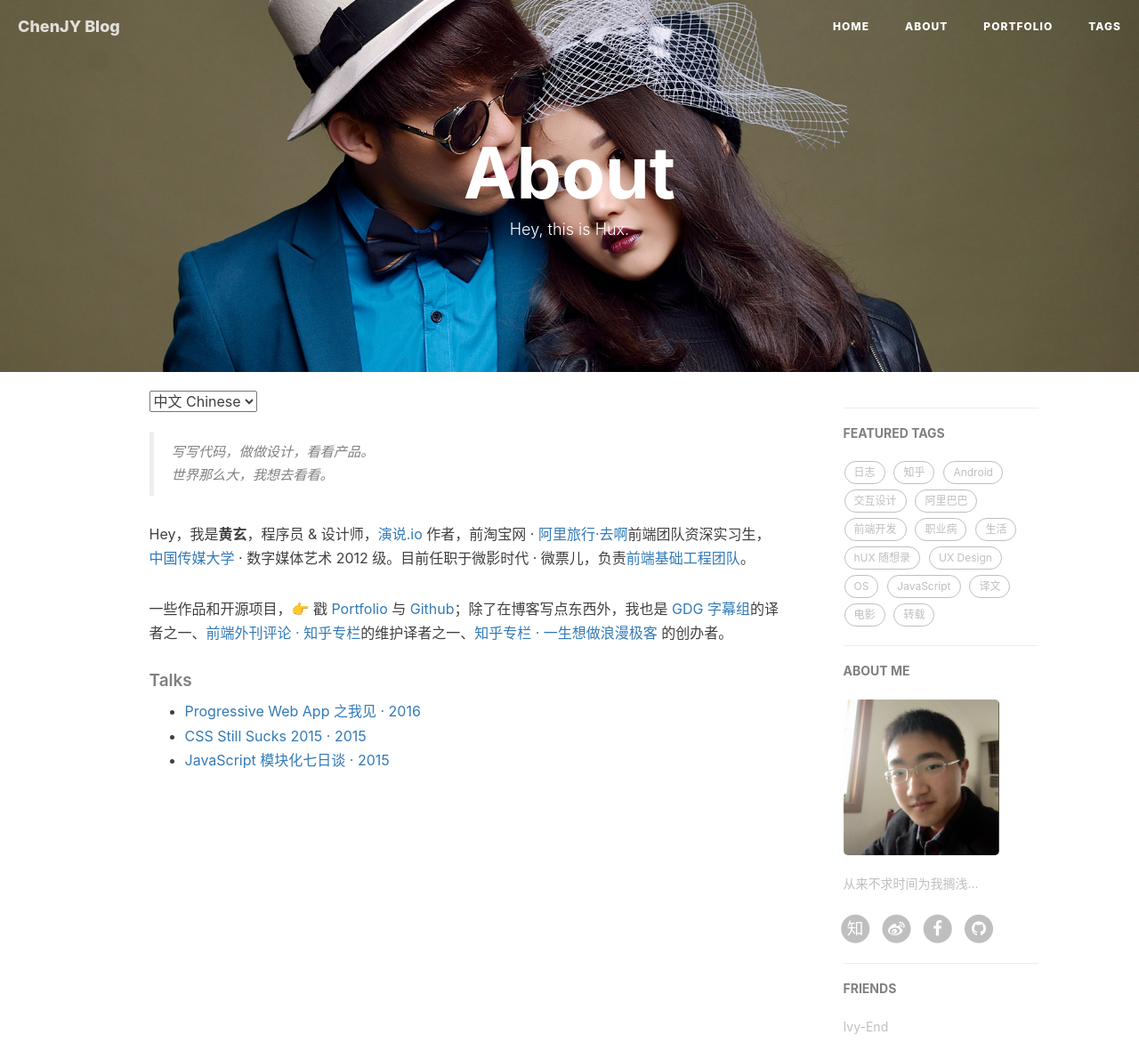
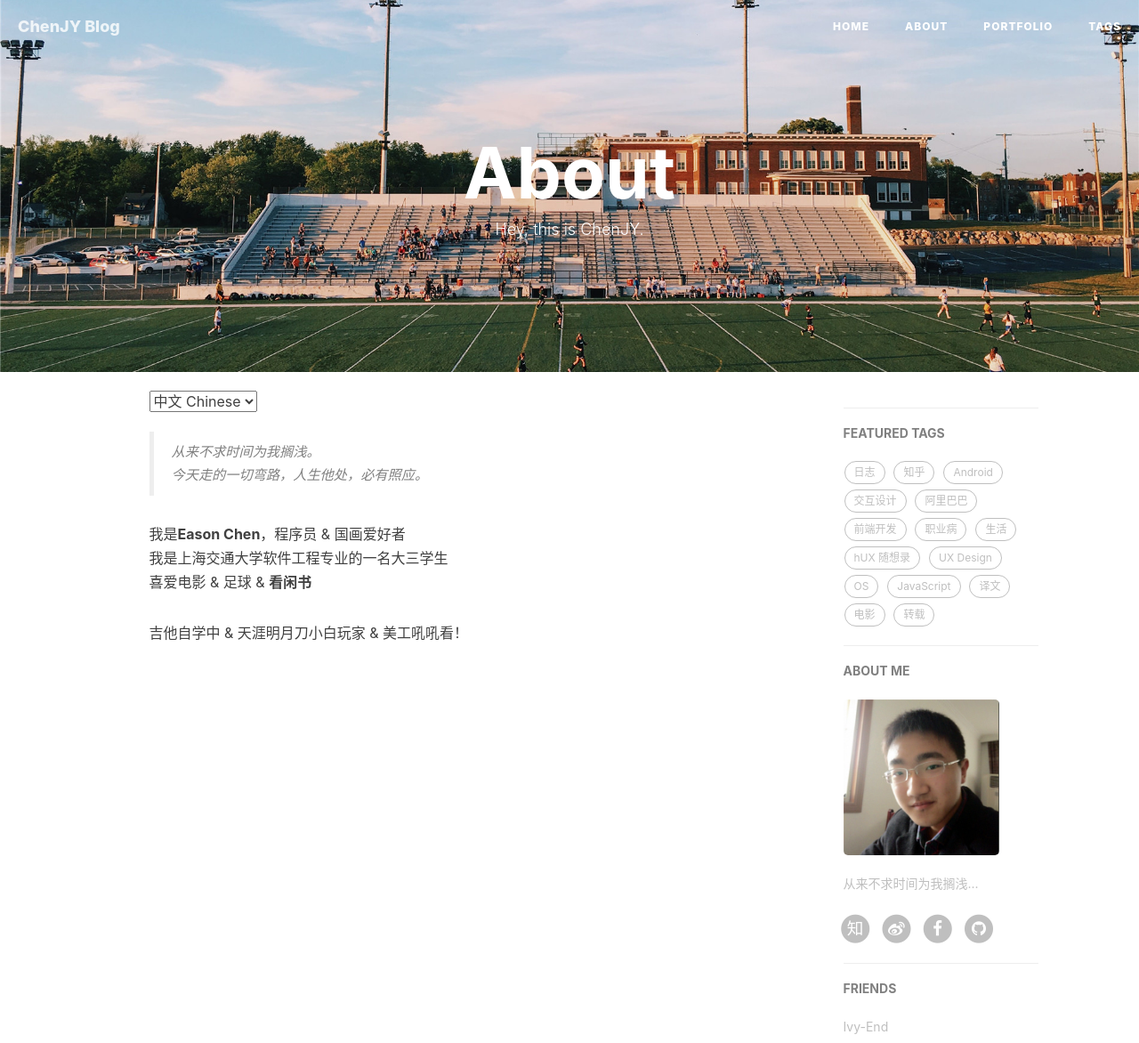
Before and after one commit to jiayangchen/jiayangchen.github.io, a Jekyll site: the page built from about.html, in a window 1280 px wide, cut to the strip 0-1172 px from the top of the page. Shown: the whole strip at 89% size. Built offline with Jekyll 4.4.1, drawn with Linux system fonts in a browser that asks for light colours; nearby versions of some CDN libraries; comment, search, counter and statistics services are not loaded.

Commit message:
2016-09-23

```diff
--- a/about.html
+++ b/about.html
@@ -1,8 +1,8 @@
 ---
 layout: page
 title: "About"
-description: "Hey, this is Hux."
-header-img: "img/about-bg.jpg"
+description: "Hey, this is ChenJY."
+header-img: "img/about_bg.jpg"
 ---
 
 <!-- Language Selector -->
@@ -15,20 +15,15 @@ header-img: "img/about-bg.jpg"
 <div class="zh post-container">
 
     <!--copied from markdown -->
-    <blockquote><p>写写代码，做做设计，看看产品。<br>
-    世界那么大，我想去看看。</p></blockquote>
+    <blockquote><p>从来不求时间为我搁浅。<br>
+    今天走的一切弯路，人生他处，必有照应。</p></blockquote>
 
-    <p>Hey，我是<strong>黄玄</strong>，程序员 &amp; 设计师，<a href="http://zhuanlan.zhihu.com/p/21280918">演说.io</a> 作者，前淘宝网 · <a href="http://alitrip.com">阿里旅行·去啊</a>前端团队资深实习生，<a href="http://by.cuc.edu.cn/">中国传媒大学</a> · 数字媒体艺术 2012 级。目前任职于微影时代 · 微票儿，负责<a href="http://wepiaoFEI.github.io">前端基础工程团队</a>。</p>
+    <p>我是<strong>Eason Chen</strong>，程序员 &amp; 国画爱好者<br>
+    我是上海交通大学软件工程专业的一名大三学生<br>
+    喜爱电影 &amp; 足球 &amp; <strong>看闲书</strong></p>
 
-    <p>一些作品和开源项目，👉 戳 <a href="/portfolio">Portfolio</a> 与 <a href="http://github.com/huxpro">Github</a>；除了在博客写点东西外，我也是 <a href="http://www.gfansub.com/">GDG 字幕组</a>的译者之一、<a href="http://zhuanlan.zhihu.com/FrontendMagazine">前端外刊评论 · 知乎专栏</a>的维护译者之一、<a href="http://zhuanlan.zhihu.com/huxblog">知乎专栏 · 一生想做浪漫极客</a> 的创办者。</p>
+    <p>吉他自学中 &amp; 天涯明月刀小白玩家 &amp; 美工吼吼看！</p>
 
-    <h5>Talks</h5>
-
-    <ul>
-    <li><a href="http://huangxuan.me/2016/06/05/pwa-in-my-pov/">Progressive Web App 之我见 · 2016</a></li>
-    <li><a href="http://huangxuan.me/2015/12/28/css-sucks-2015/">CSS Still Sucks 2015 · 2015</a></li>
-    <li><a href="http://huangxuan.me/2015/07/09/js-module-7day/">JavaScript 模块化七日谈 · 2015</a></li>
-    </ul>
 </div>
 
 <!-- English Version -->
@@ -36,19 +31,9 @@ header-img: "img/about-bg.jpg"
     <blockquote><p>Yet another Frontend Engineer. <br>
     Yet another Lifelong Designer.</p></blockquote>
 
-    <p>Hi, I am <strong>Huang Xuan(黄玄)</strong>，you can call me <strong>Hux</strong>. I'm an engineer &amp; a designer who loves to build software such as <a href="http://yanshuo.io">Yanshuo.io</a> and more (<a href="/portfolio">Portfolio 👉</a> and <a href="http://github.com/huxpro">Github 👉</a>). I studied Digital Media Art and graduated from <a href="https://en.wikipedia.org/wiki/Communication_University_of_China">Communication University of China</a> in 2016.</p>
+    <p>Hi, I am <strong>Eason Chen</strong></p>
 
-    <p>As an engineer, I work at Wepiao (<a href="https://www.crunchbase.com/organization/wepiao#/entity">see CrunchBase</a>) as the dev lead of Front-End Infrastructure Team, and used to intern at <a href="https://www.alitrip.com/">Alibaba Trip</a> for one year. As a designer, I was offered to be the UI/UX Designer Intern of Alibaba, Microsoft etc.</p>
-
-    <p>Moreover, I'm also a translator at <a href="http://www.gfansub.com/">GDG China Subtitle Team</a>, maintainer at <a href="http://zhuanlan.zhihu.com/FrontendMagazine">Frontend Magazine</a> and the owner of <a href="http://zhuanlan.zhihu.com/huxblog">Lifelong Romantic Geek</a>.</p>
-
-    <h5>Talks</h5>
-
-    <ul>
-    <li><a href="http://huangxuan.me/2016/06/05/pwa-in-my-pov/">Progressive Web App in my pov · 2016</a></li>
-    <li><a href="http://huangxuan.me/2015/12/28/css-sucks-2015/">CSS Still Sucks 2015 · 2015</a></li>
-    <li><a href="http://huangxuan.me/2015/07/09/js-module-7day/">JavaScript Modularization Journey · 2015</a></li>
-    </ul>
+    <p></p>
 </div>
 
 <!-- Handle Language Change -->
--- a/index.html
+++ b/index.html
@@ -1,6 +1,7 @@
 ---
 layout: page
-description: "You know some birds are not meant to be caged, their feathers are just too bright.\nThere is only one success  to be able to spend your life in your own way."
+description: "You know some birds are not meant to be caged, their feathers are just too bright.
+There is only one success  to be able to spend your life in your own way."
 ---
 
 {% for post in paginator.posts %}
--- a/tags.html
+++ b/tags.html
@@ -1,7 +1,7 @@
 ---
 title: Tags
 layout: default
-description: keep hungry keep foolish
+description: 基因库
 header-img: "img/tag-bg.jpg"
 ---
 
```
Also changed, not shown: img/about_bg.jpg (added).
